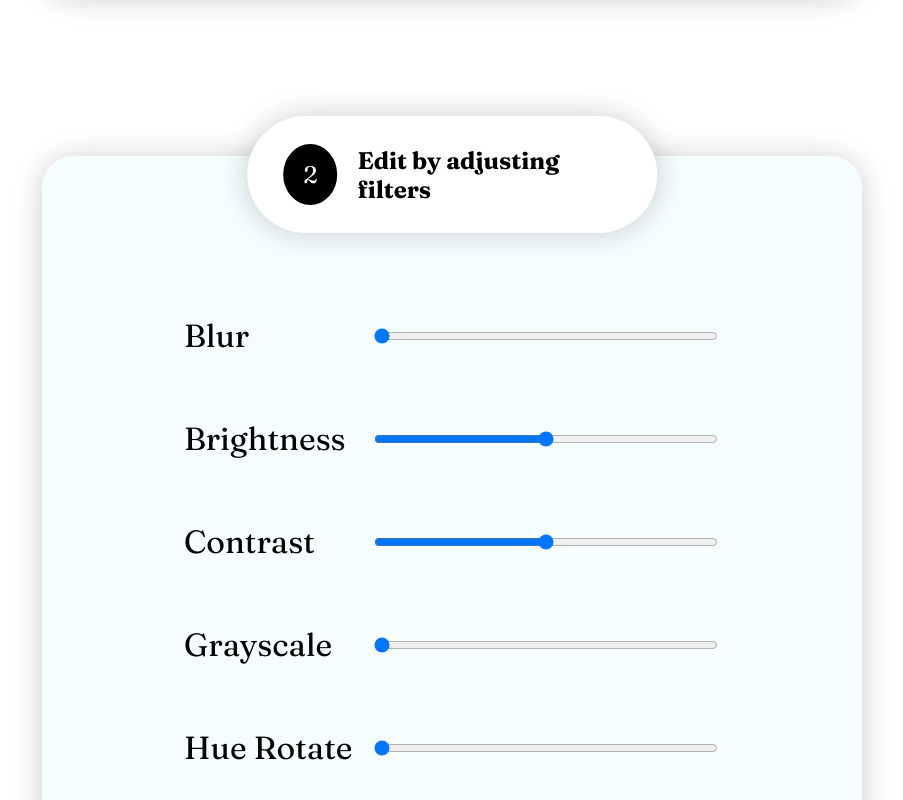
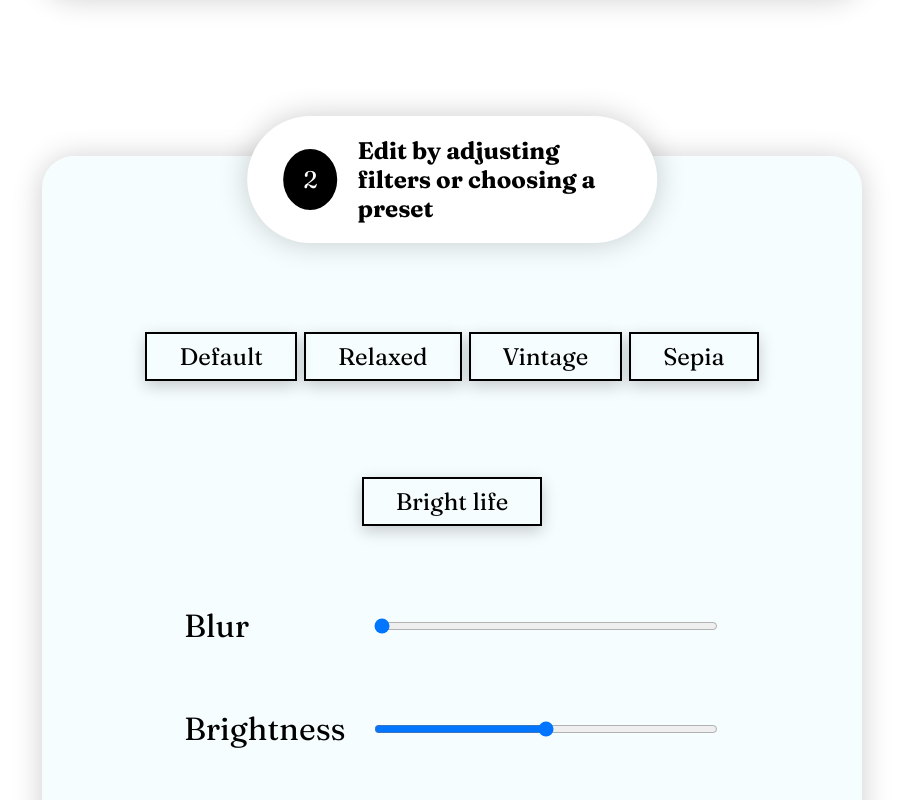
Before and after one commit to jleomorris/image-editor, a React (Create React App) app: page / in a window 1280 px wide. Shown: the part 2500-3300 px from the top of the page, without its empty margins (188-1091 px from the left). Built offline with nearby package versions, Linux system fonts and the light colour scheme.

Commit message:
Add presets to ImageEditor

```diff
--- a/src/App.js
+++ b/src/App.js
@@ -1,4 +1,4 @@
-import React, { useState } from 'react';
+import React, { useState, useEffect } from 'react';
 // Styling
 import './App.scss';
 //Images
@@ -7,14 +7,18 @@ import cat_cactus from './img/cat_cactus.jpg';
 import ImageGallery from './components/ImageGallery';
 import ImageEditor from './components/ImageEditor';
 import Footer from './components/Footer';
-// Default editor options
-import {DEFAULT_OPTIONS} from './util';
+// editor options
+import {DEFAULT_OPTIONS, filterPresets} from './util';
 
 const App = () => {
   // State
-  const [options, setOptions] = useState(DEFAULT_OPTIONS);
-  const [selectedOptionIndex, setSelectedOptionSelectedIndex] = useState(0);
+  const [options, setOptions] = useState(null);
   const [backgroundUrl, setBackgroundUrl] = useState(cat_cactus);
+
+  useEffect(() => {
+    const defaultPreset = filterPresets().filter(preset => preset.name == "Default");
+    setOptions(defaultPreset[0].filters);
+  }, [])
 
   const handleSliderChange = ({ target }) => {
     setOptions(prevOptions => {
@@ -26,11 +30,13 @@ const App = () => {
   }
 
   const getImageStyle = () => {
-    const filters = options.map(option => {
-      return `${option.property}(${option.value}${option.unit})`;
-    })
+    if(options) {
+      const filters = options.map(option => {
+        return `${option.property}(${option.value}${option.unit})`;
+      })
 
-    return { filter: filters.join(' ') };
+      return { filter: filters.join(' ') };
+    }
   }
 
   const changeImageHandler = (e) => {
@@ -51,7 +57,7 @@ const App = () => {
       <Header />
       <div className="container">
         <ImageGallery changeImageHandler={changeImageHandler}/>
-        <ImageEditor options={options} handleResetButtonClick={handleResetButtonClick} handleSliderChange={handleSliderChange} getImageStyle={getImageStyle} backgroundUrl={backgroundUrl}/>
+        <ImageEditor options={options} handleResetButtonClick={handleResetButtonClick} handleSliderChange={handleSliderChange} getImageStyle={getImageStyle} backgroundUrl={backgroundUrl} setOptions={setOptions}/>
         <Final />
       </div>
       <Footer />
--- a/src/App.scss
+++ b/src/App.scss
@@ -224,6 +224,7 @@ body {
 #main-image {
   width: 600px;
   object-fit: cover;
+  margin-top: 1rem;
 
   @media(max-width: 800px) {
     width: 350px;
@@ -231,6 +232,38 @@ body {
 
   @media(max-width: 400px) {
     width: 250px;
+  }
+}
+
+.filter-presets {
+  display: flex;
+  justify-content: space-evenly;
+  align-items: center;
+  flex-wrap: wrap;
+  width: 100%;
+
+  .preset {
+    background: rgba(0, 0, 0, 0);
+    margin: 3rem 0rem;
+    padding: 0.5rem 2rem;
+    border: 2px solid black;
+    box-shadow: 0px 5px 15px rgba(0,0,0,0.2);
+    outline: none;
+    cursor: pointer;
+    transition: all 0.5s ease;
+
+    @media(max-width: 1200px) {
+      margin: 1rem 0rem;
+      font-size: 1rem !important;
+    }
+
+    @media(max-width: 400px) {
+      font-size: 0.5rem !important;
+    }
+
+    &:hover {
+      transform: scale(1.1);
+    }
   }
 }
 
@@ -265,25 +298,5 @@ body {
     cursor: pointer;
   }
 
-  .reset-button {
-    margin: 3rem 0rem;
-    padding: 0.5rem;
-    background: rgba(0, 0, 0, 0);
-    border: 2px solid black;
-    box-shadow: 0px 0px 30px rgba(0,0,0,0.2);
-    outline: none;
-    cursor: pointer;
-    transition: all 0.5s ease;
-    padding: 0.5rem 2rem;
-
-    @media(max-width: 800px) {
-      font-size: 1rem !important;
-    }
-
-    &:hover {
-      // transform: scale(1.2);
-    }
-  }
-
 
 }
--- a/src/components/ImageEditor.js
+++ b/src/components/ImageEditor.js
@@ -1,18 +1,28 @@
 import React from 'react';
 // Components
 import Slider from './Slider';
+import {filterPresets} from '../util';
 
-const ImageEditor = ({options, handleResetButtonClick, handleSliderChange, getImageStyle, backgroundUrl}) => {
+
+const ImageEditor = ({options, handleResetButtonClick, handleSliderChange, getImageStyle, backgroundUrl, setOptions}) => {
 
   return(
     <div className="image-editor-container">
       <div className="step-two-container">
         <p>2</p>
-        <h2>Edit by adjusting filters</h2>
+        <h2>Edit by adjusting filters or choosing a preset</h2>
+      </div>
+      <div className="filter-presets">
+        {filterPresets().map(preset => {
+          return (
+            <p className="preset" onClick={() => setOptions(preset.filters)}>{preset.name}</p>
+          )
+        })}
       </div>
       <div className="slider-container">
-        {options.map((option, index) => {
-          return(
+        {options && options.map((option, index) => {
+          return (
+            <>
               <Slider
               key={option.name}
               name={option.name}
@@ -21,9 +31,11 @@ const ImageEditor = ({options, handleResetButtonClick, handleSliderChange, getIm
               value={option.value}
               handleChange={handleSliderChange}
               />
+              {/* <p>{option.value}</p> */}
+            </>
             )
           })}
-        <button className="reset-button" onClick={handleResetButtonClick}>Reset</button>
+        {/* <button className="reset-button" onClick={handleResetButtonClick}>Reset</button> */}
       </div>
       <img id="main-image" src={backgroundUrl} style={getImageStyle()} alt="edited"></img>
     </div>
--- a/src/util.js
+++ b/src/util.js
@@ -80,3 +80,433 @@ export const DEFAULT_OPTIONS = [
     unit: '%'
   },
 ]
+
+export const filterPresets = () => {
+  return [
+    {
+      name: "Default",
+      filters: [
+        {
+          name: 'Blur',
+          property: 'blur',
+          value: 0,
+          range: {
+            min: 0,
+            max: 20
+          },
+          unit: 'px'
+        },
+        {
+          name: 'Brightness',
+          property: 'brightness',
+          value: 100,
+          range: {
+            min: 0,
+            max: 200
+          },
+          unit: '%'
+        },
+        {
+          name: 'Contrast',
+          property: 'contrast',
+          value: 100,
+          range: {
+            min: 0,
+            max: 200
+          },
+          unit: '%'
+        },
+        {
+          name: 'Grayscale',
+          property: 'grayscale',
+          value: 0,
+          range: {
+            min: 0,
+            max: 100
+          },
+          unit: '%'
+        },
+        {
+          name: 'Hue Rotate',
+          property: 'hue-rotate',
+          value: 0,
+          range: {
+            min: 0,
+            max: 360
+          },
+          unit: 'deg'
+        },
+        {
+          name: 'Invert',
+          property: 'invert',
+          value: 0,
+          range: {
+            min: 0,
+            max: 1
+          },
+          unit: ''
+        },
+        {
+          name: 'Saturation',
+          property: 'saturate',
+          value: 100,
+          range: {
+            min: 0,
+            max: 200
+          },
+          unit: '%'
+        },
+        {
+          name: 'Sepia',
+          property: 'sepia',
+          value: 0,
+          range: {
+            min: 0,
+            max: 100
+          },
+          unit: '%'
+        },
+      ],
+    },
+    {
+      name: "Relaxed",
+      filters: [
+        {
+          name: 'Blur',
+          property: 'blur',
+          value: 0,
+          range: {
+            min: 0,
+            max: 20
+          },
+          unit: 'px'
+        },
+        {
+          name: 'Brightness',
+          property: 'brightness',
+          value: 125,
+          range: {
+            min: 0,
+            max: 200
+          },
+          unit: '%'
+        },
+        {
+          name: 'Contrast',
+          property: 'contrast',
+          value: 55,
+          range: {
+            min: 0,
+            max: 200
+          },
+          unit: '%'
+        },
+        {
+          name: 'Grayscale',
+          property: 'grayscale',
+          value: 0,
+          range: {
+            min: 0,
+            max: 100
+          },
+          unit: '%'
+        },
+        {
+          name: 'Hue Rotate',
+          property: 'hue-rotate',
+          value: 0,
+          range: {
+            min: 0,
+            max: 360
+          },
+          unit: 'deg'
+        },
+        {
+          name: 'Invert',
+          property: 'invert',
+          value: 0,
+          range: {
+            min: 0,
+            max: 1
+          },
+          unit: ''
+        },
+        {
+          name: 'Saturation',
+          property: 'saturate',
+          value: 100,
+          range: {
+            min: 0,
+            max: 200
+          },
+          unit: '%'
+        },
+        {
+          name: 'Sepia',
+          property: 'sepia',
+          value: 0,
+          range: {
+            min: 0,
+            max: 100
+          },
+          unit: '%'
+        },
+      ],
+    },
+    {
+      name: "Vintage",
+      filters: [
+        {
+          name: 'Blur',
+          property: 'blur',
+          value: 0,
+          range: {
+            min: 0,
+            max: 20
+          },
+          unit: 'px'
+        },
+        {
+          name: 'Brightness',
+          property: 'brightness',
+          value: 110,
+          range: {
+            min: 0,
+            max: 200
+          },
+          unit: '%'
+        },
+        {
+          name: 'Contrast',
+          property: 'contrast',
+          value: 110,
+          range: {
+            min: 0,
+            max: 200
+          },
+          unit: '%'
+        },
+        {
+          name: 'Grayscale',
+          property: 'grayscale',
+          value: 90,
+          range: {
+            min: 0,
+            max: 100
+          },
+          unit: '%'
+        },
+        {
+          name: 'Hue Rotate',
+          property: 'hue-rotate',
+          value: 0,
+          range: {
+            min: 0,
+            max: 360
+          },
+          unit: 'deg'
+        },
+        {
+          name: 'Invert',
+          property: 'invert',
+          value: 0,
+          range: {
+            min: 0,
+            max: 1
+          },
+          unit: ''
+        },
+        {
+          name: 'Saturation',
+          property: 'saturate',
+          value: 100,
+          range: {
+            min: 0,
+            max: 200
+          },
+          unit: '%'
+        },
+        {
+          name: 'Sepia',
+          property: 'sepia',
+          value: 0,
+          range: {
+            min: 0,
+            max: 100
+          },
+          unit: '%'
+        },
+      ],
+    },
+    {
+      name: "Sepia",
+      filters: [
+        {
+          name: 'Blur',
+          property: 'blur',
+          value: 0,
+          range: {
+            min: 0,
+            max: 20
+          },
+          unit: 'px'
+        },
+        {
+          name: 'Brightness',
+          property: 'brightness',
+          value: 90,
+          range: {
+            min: 0,
+            max: 200
+          },
+          unit: '%'
+        },
+        {
+          name: 'Contrast',
+          property: 'contrast',
+          value: 110,
+          range: {
+            min: 0,
+            max: 200
+          },
+          unit: '%'
+        },
+        {
+          name: 'Grayscale',
+          property: 'grayscale',
+          value: 0,
+          range: {
+            min: 0,
+            max: 100
+          },
+          unit: '%'
+        },
+        {
+          name: 'Hue Rotate',
+          property: 'hue-rotate',
+          value: 0,
+          range: {
+            min: 0,
+            max: 360
+          },
+          unit: 'deg'
+        },
+        {
+          name: 'Invert',
+          property: 'invert',
+          value: 0,
+          range: {
+            min: 0,
+            max: 1
+          },
+          unit: ''
+        },
+        {
+          name: 'Saturation',
+          property: 'saturate',
+          value: 100,
+          range: {
+            min: 0,
+            max: 200
+          },
+          unit: '%'
+        },
+        {
+          name: 'Sepia',
+          property: 'sepia',
+          value: 100,
+          range: {
+            min: 0,
+            max: 100
+          },
+          unit: '%'
+        },
+      ],
+    },
+    {
+      name: "Bright life",
+      filters: [
+        {
+          name: 'Blur',
+          property: 'blur',
+          value: 0,
+          range: {
+            min: 0,
+            max: 20
+          },
+          unit: 'px'
+        },
+        {
+          name: 'Brightness',
+          property: 'brightness',
+          value: 150,
+          range: {
+            min: 0,
+            max: 200
+          },
+          unit: '%'
+        },
+        {
+          name: 'Contrast',
+          property: 'contrast',
+          value: 140,
+          range: {
+            min: 0,
+            max: 200
+          },
+          unit: '%'
+        },
+        {
+          name: 'Grayscale',
+          property: 'grayscale',
+          value: 0,
+          range: {
+            min: 0,
+            max: 100
+          },
+          unit: '%'
+        },
+        {
+          name: 'Hue Rotate',
+          property: 'hue-rotate',
+          value: 0,
+          range: {
+            min: 0,
+            max: 360
+          },
+          unit: 'deg'
+        },
+        {
+          name: 'Invert',
+          property: 'invert',
+          value: 0,
+          range: {
+            min: 0,
+            max: 1
+          },
+          unit: ''
+        },
+        {
+          name: 'Saturation',
+          property: 'saturate',
+          value: 150,
+          range: {
+            min: 0,
+            max: 200
+          },
+          unit: '%'
+        },
+        {
+          name: 'Sepia',
+          property: 'sepia',
+          value: 0,
+          range: {
+            min: 0,
+            max: 100
+          },
+          unit: '%'
+        },
+      ],
+    }
+  ]
+}
```
Lines whose indentation alone changed are shown as unchanged.
